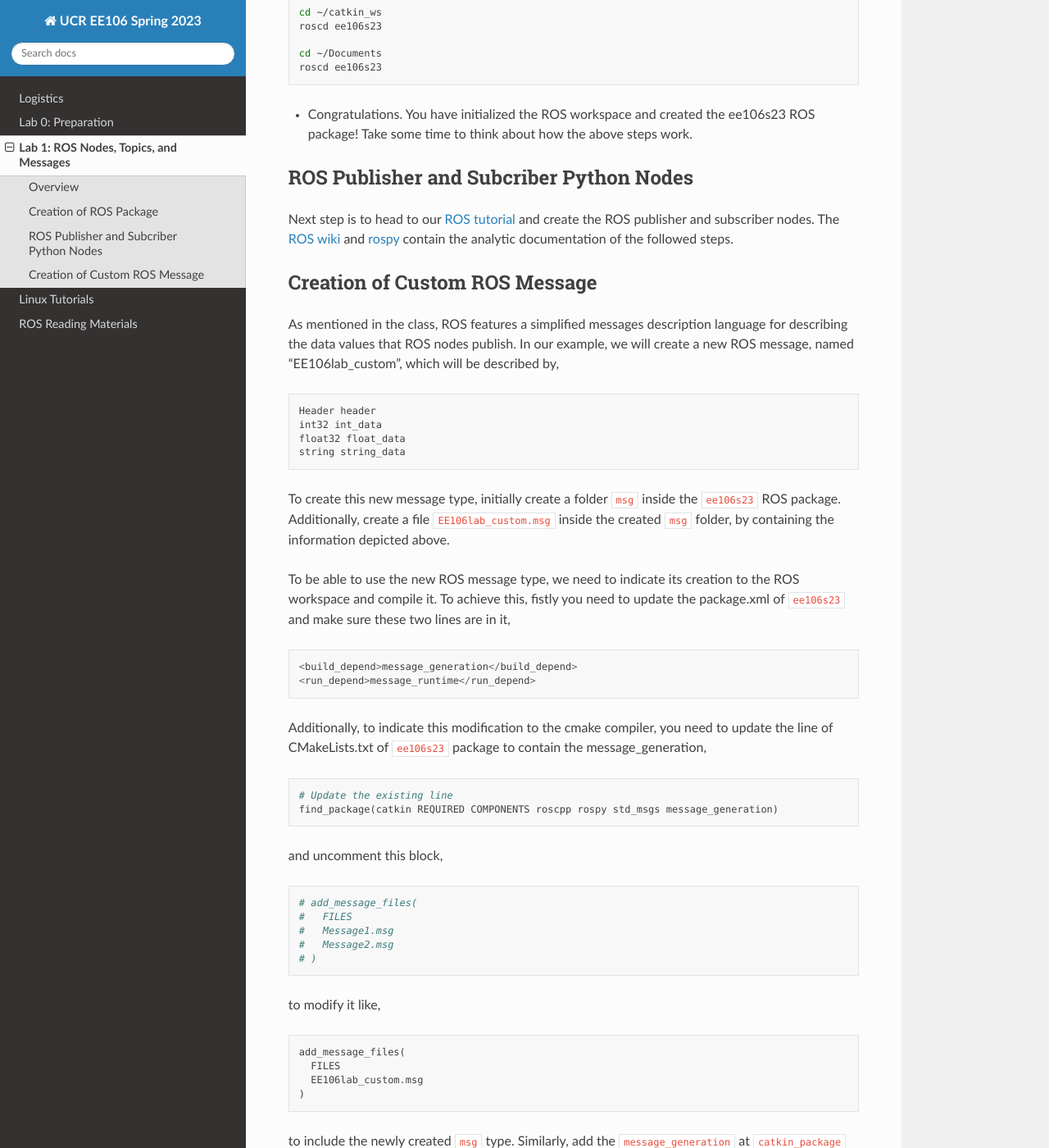
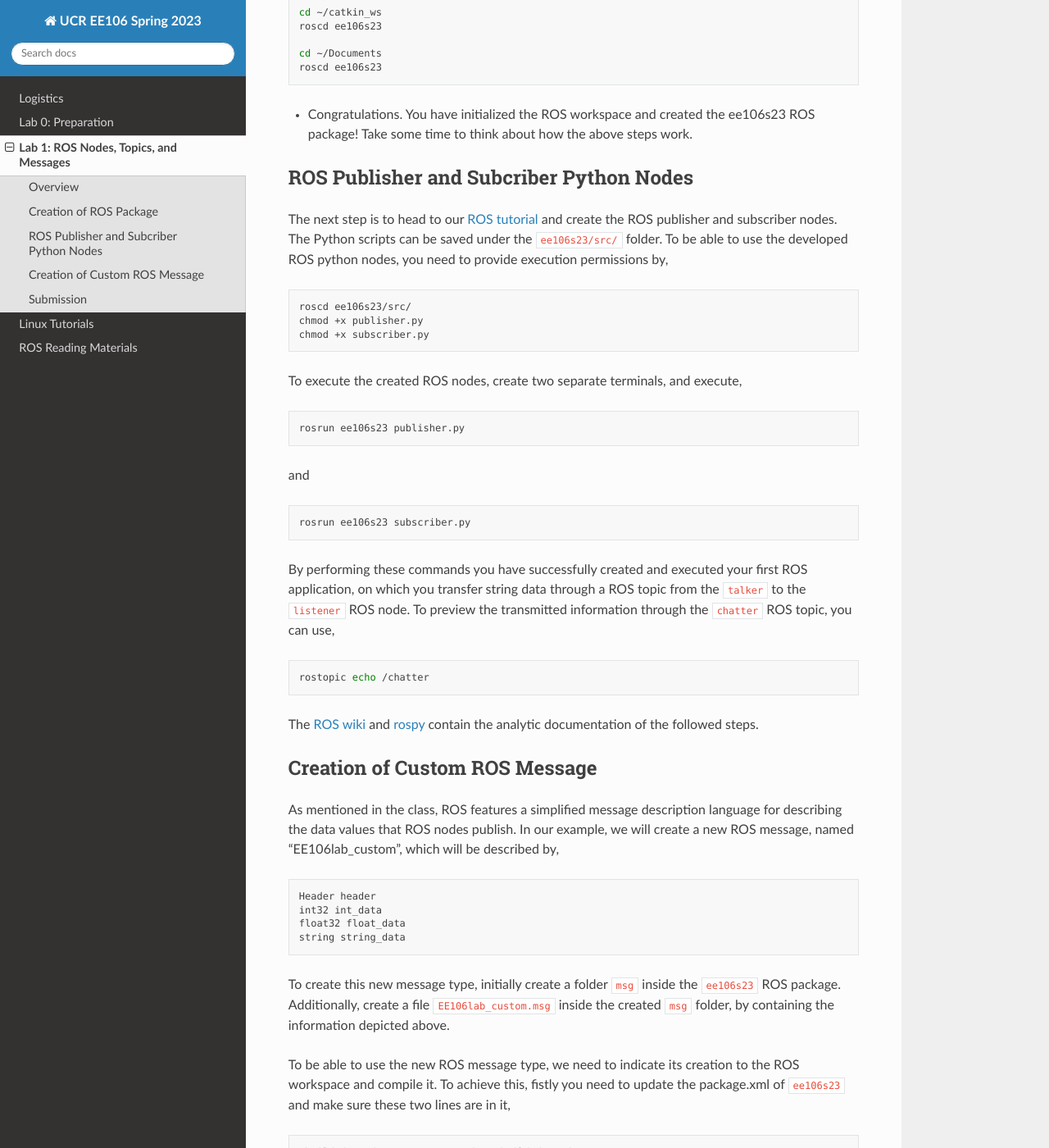
Before and after one commit to taektay/ee106, a Sphinx documentation site: the page built from docs/lab1.rst, in a window 1280 px wide and 1400 px high, scrolled down 1563 px. Shown: the whole window at 82% size. Built offline with Sphinx 7.4.7 and the Read the Docs theme 2.0.0, drawn with Linux system fonts in a browser that asks for light colours; some of the changed text lies outside the part shown.

Commit message:
updated lab1

```diff
--- a/docs/lab1.rst
+++ b/docs/lab1.rst
@@ -80,14 +80,40 @@ ROS Publisher and Subcriber Python Nodes
 ----------
 
 
-Next step is to head to our  `ROS tutorial`_ and create the ROS publisher and subscriber nodes. The `ROS wiki <http://wiki.ros.org/ROS/Tutorials>`_ and `rospy <http://wiki.ros.org/rospy_tutorials>`_ contain the  analytic documentation of the followed steps.
+The next step is to head to our  `ROS tutorial`_ and create the ROS publisher and subscriber nodes. The Python scripts can be saved under the ``ee106s23/src/`` folder. To be able to use the developed ROS python nodes, you need to provide execution permissions by,
+
+.. code-block:: bash
+
+    roscd ee106s23/src/
+    chmod +x publisher.py
+    chmod +x subscriber.py
+
+To execute the created ROS nodes, create two separate terminals, and execute,
+
+.. code-block:: bash
+
+    rosrun ee106s23 publisher.py
+
+and
+
+.. code-block:: bash
+
+    rosrun ee106s23 subscriber.py
+
+By performing these commands you have successfully created and executed your first ROS application, on which you transfer string data through a ROS topic from the ``talker`` to the ``listener`` ROS node. To preview the transmitted information through the ``chatter`` ROS topic, you can use,
+
+.. code-block:: bash
+
+    rostopic echo /chatter
+
+The `ROS wiki <http://wiki.ros.org/ROS/Tutorials>`_ and `rospy <http://wiki.ros.org/rospy_tutorials>`_ contain the  analytic documentation of the followed steps.
 
 .. _ROS tutorial: https://ucr-robotics.readthedocs.io/en/latest/intro_ros.html
 
 Creation of Custom ROS Message
 ----------
 
-As mentioned in the class, ROS features a simplified messages description language for describing the data values that ROS nodes publish. In our example, we will create a new ROS message, named "EE106lab_custom", which will be described by,
+As mentioned in the class, ROS features a simplified message description language for describing the data values that ROS nodes publish. In our example, we will create a new ROS message, named "EE106lab_custom", which will be described by,
 
 .. code-block:: bash
 
@@ -143,25 +169,25 @@ to include the newly created ``msg`` type. Similarly, add the ``message_generati
 and uncomment the ``generate_messages`` cmake field. By performing ``catkin_make`` under the ``~\catkin_ws\`` directory the ROS package is compiled and  the ``EE106lab_custom.msg`` can be used by any node of any package, as soon as the depedencies are satisfied. This ``msg`` structure will be utilized and tested in the submission part of Lab 1. More information about the previous steps can be found in the official `ROS msg page  <http://wiki.ros.org/msg>`_.
 
 
-.. Submission
-.. ----------
+Submission
+----------
 
-.. #. Submission: individual submission via Gradescope
+#. Submission: individual submission via Gradescope
 
-.. #. Demo: required (one for Turtlebot and one for robot arm)
+#. Demo: required (Present the subscriber's additions results in real-time.)
 
-.. #. Due time: 11:59pm, Apr 20, Thursday
+#. Due time: 11:59pm, Apr 20, Thursday
 
-.. #. Files to submit:
+#. Files to submit:
 
-..    - lab1_report.pdf
+   - lab1_report.pdf
 
-.. #. Grading rubric:
+#. Grading rubric:
 
-..    - \+ 20%  Create a new ROS publisher and subscriber Node (python).
-..    - \+ 20%  Create a new ROS message type, named ``EE106lab_custom_new.msg``, that contains a Header and two int32 variables. Build the ROS workspace following the above steps.
-..    - \+ 10% Import the ``EE106lab_custom_new.msg`` in both publisher and subscriber scripts.
-..    - \+ 10% Update the publisher Node to send a ROS topic named ``EE106lab_topic``, of ``EE106lab_custom_new`` msg type. Send random integers over the ROS topic and update the header with the corresponding timestamp.
-..    - \+ 10% Update the subscriber Node to receive the ``EE106lab_topic`` and print the addition of the two int32 variables and the Header timestamp information.
-..    - \+ 30%  Write down your lab report, by including comments and screenshots of the followed steps, along with terminal results and important findings.
-..    - \- 15%  Penalty applies for each late day (up to two days).
+   - \+ 20%  Create a new ROS publisher and subscriber node (python scripts).
+   - \+ 20%  Create a new ROS message type, named ``EE106lab_custom_new.msg``, that contains a Header and two int32 variables and save it in the ``msg`` folder. Build the ROS workspace following the above steps.
+   - \+ 10% Import the ``EE106lab_custom_new.msg`` in both publisher and subscriber scripts.
+   - \+ 10% Update the publisher ROS node to send a ROS topic named ``EE106lab_topic``, of ``EE106lab_custom_new`` msg type. Send random integers over the ROS topic and update the header with the corresponding timestamp. For the random integer generator you can use ``random.randint(a,b)`` function from `random <https://www.w3schools.com/python/ref_random_randint.asp>`_ python library.
+   - \+ 10% Update the subscriber ROS node to receive the ``EE106lab_topic`` and print the addition of the two int32 variables and the Header timestamp information during the callback.
+   - \+ 30%  Write down your lab report, by including comments and screenshots of the following steps, along with terminal results and important findings.
+   - \- 15%  Penalty applies for each late day (up to two days).
```
Also changed, not shown: other parts of docs/lab1.rst (+1 -1 lines).
